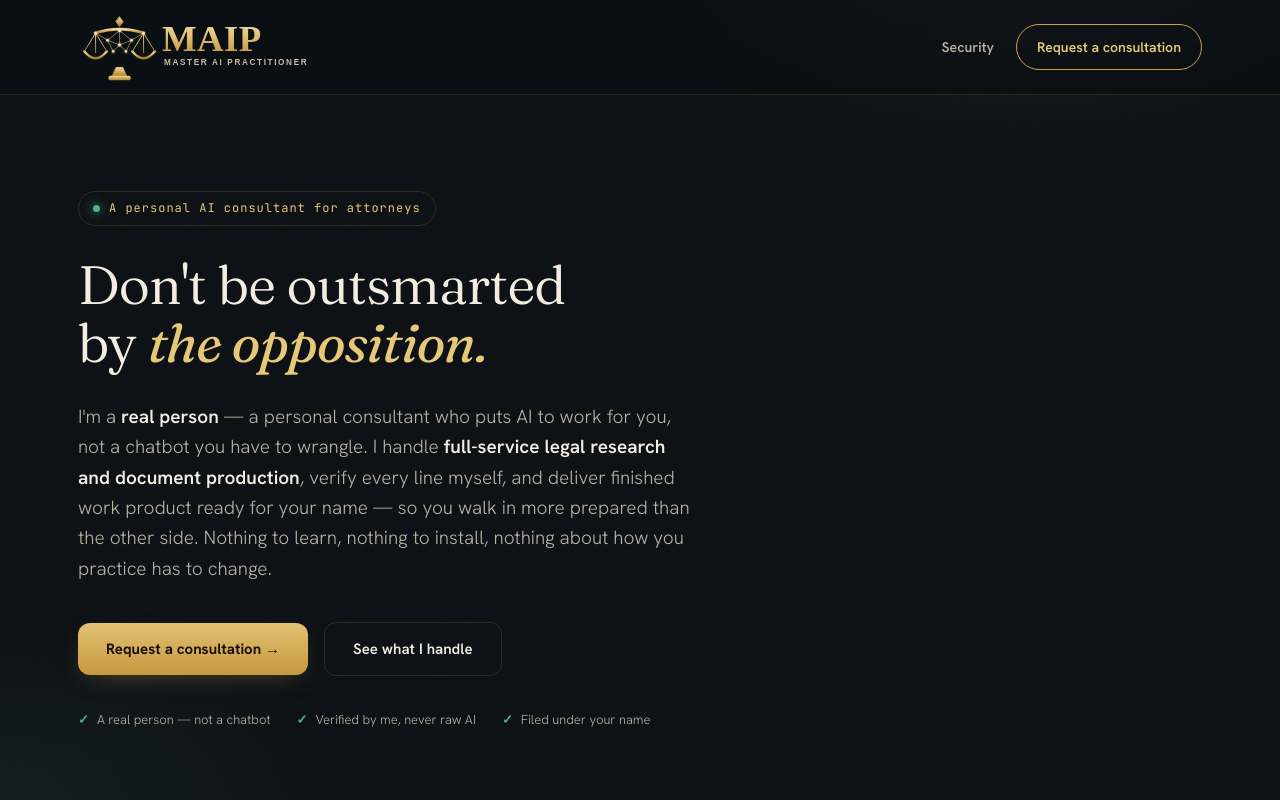
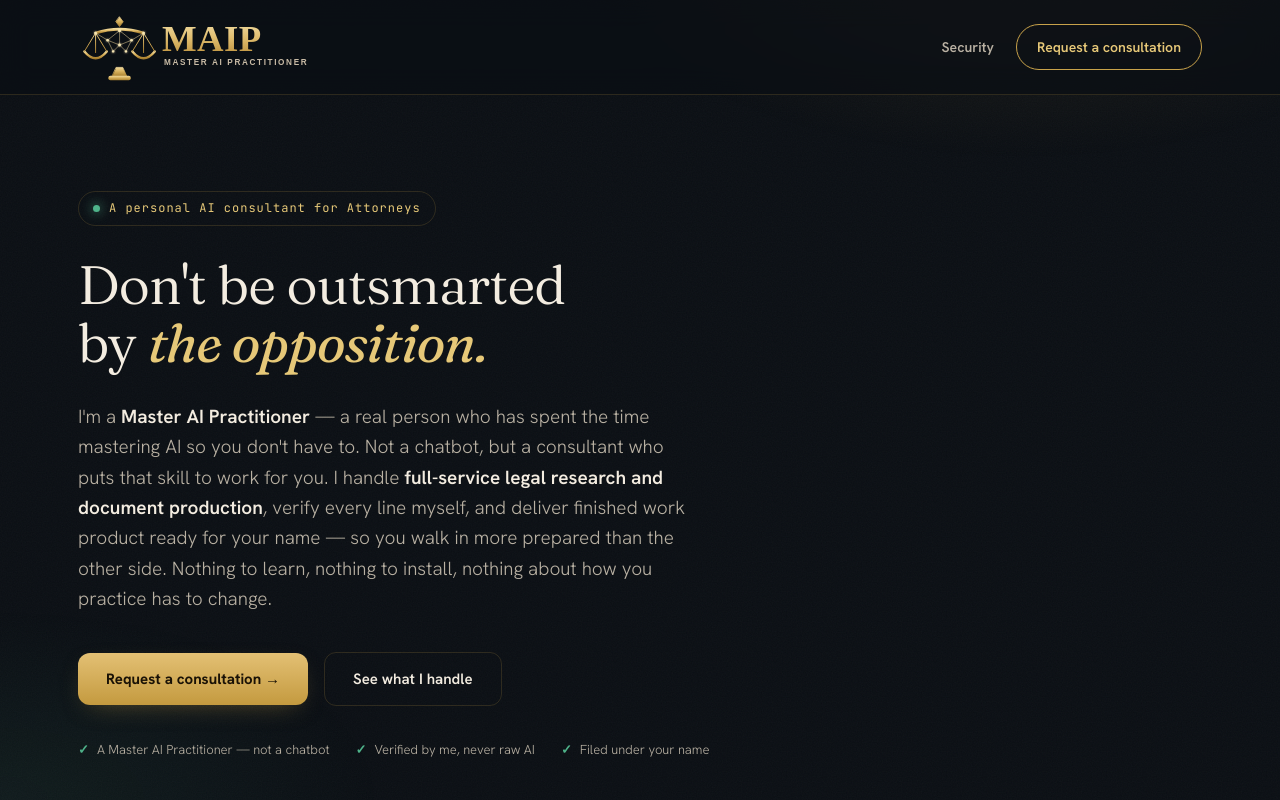
Before and after one commit to stevi10623-crypto/maip, a React (Vite) app: page / in a window 1280 px wide. Shown: the top 800 px of the page. Built offline with nearby package versions, Linux system fonts and the light colour scheme.

Commit message:
Lead with Master AI Practitioner; capitalize 'Attorneys'

```diff
--- a/src/App.tsx
+++ b/src/App.tsx
@@ -139,7 +139,7 @@ function App() {
       <header>
         <div className="wrap">
           <div className="eyebrow reveal d1">
-            <span className="dot" /> A personal AI consultant for attorneys
+            <span className="dot" /> A personal AI consultant for Attorneys
           </div>
           <h1 className="reveal d2">
             Don't be outsmarted
@@ -147,11 +147,11 @@ function App() {
             by <em>the opposition.</em>
           </h1>
           <p className="sub reveal d3">
-            I'm a <b>real person</b> — a personal consultant who puts AI to work for you, not a chatbot
-            you have to wrangle. I handle <b>full-service legal research and document production</b>,
-            verify every line myself, and deliver finished work product ready for your name — so you walk
-            in more prepared than the other side. Nothing to learn, nothing to install, nothing about how
-            you practice has to change.
+            I'm a <b>Master AI Practitioner</b> — a real person who has spent the time mastering AI so you
+            don't have to. Not a chatbot, but a consultant who puts that skill to work for you. I handle{' '}
+            <b>full-service legal research and document production</b>, verify every line myself, and
+            deliver finished work product ready for your name — so you walk in more prepared than the
+            other side. Nothing to learn, nothing to install, nothing about how you practice has to change.
           </p>
           <div className="cta-row reveal d4">
             <a href="#contact">
@@ -163,7 +163,7 @@ function App() {
           </div>
           <div className="trust reveal d5">
             <span>
-              <b>✓</b> A real person — not a chatbot
+              <b>✓</b> A Master AI Practitioner — not a chatbot
             </span>
             <span>
               <b>✓</b> Verified by me, never raw AI
```
